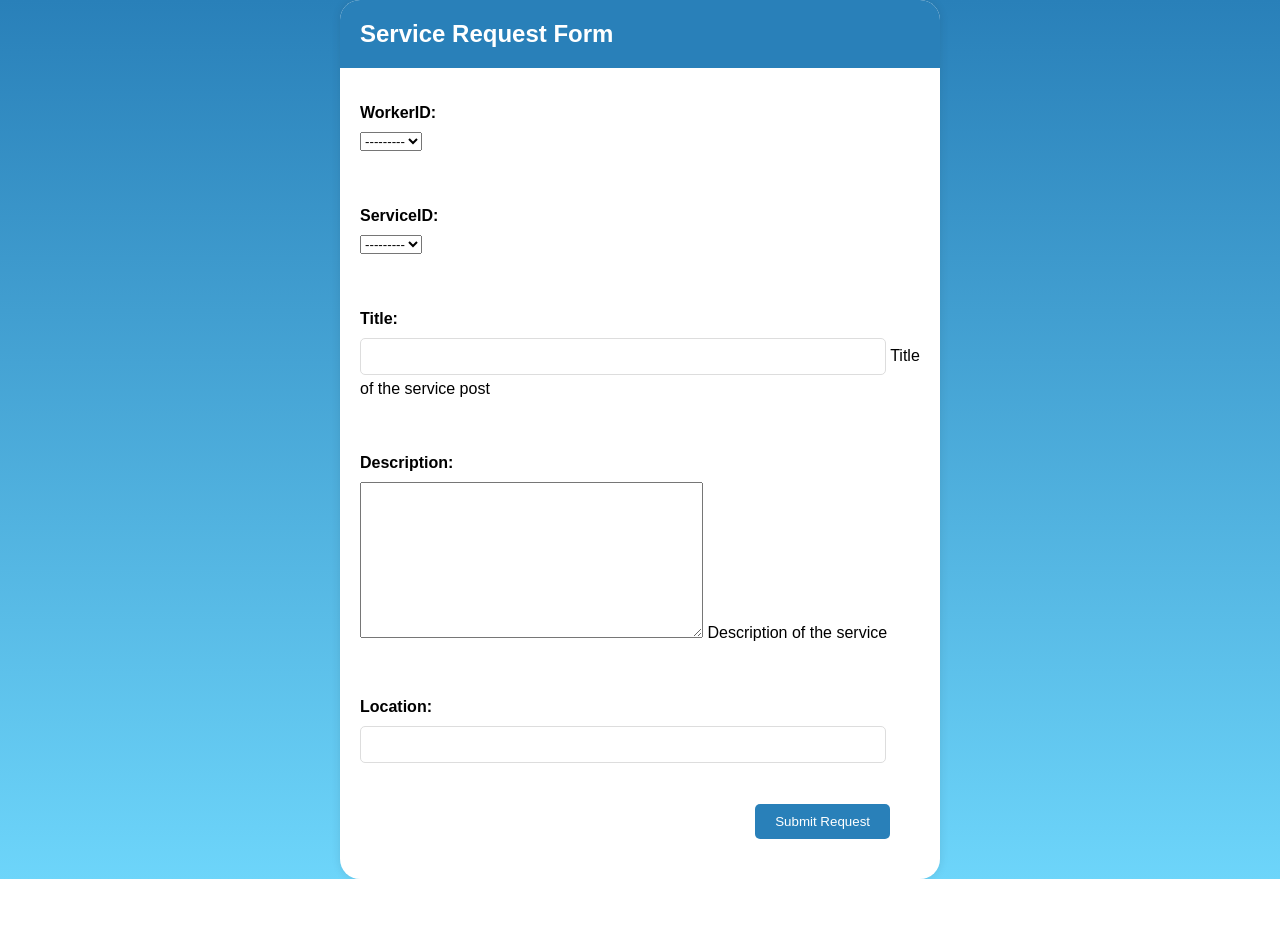
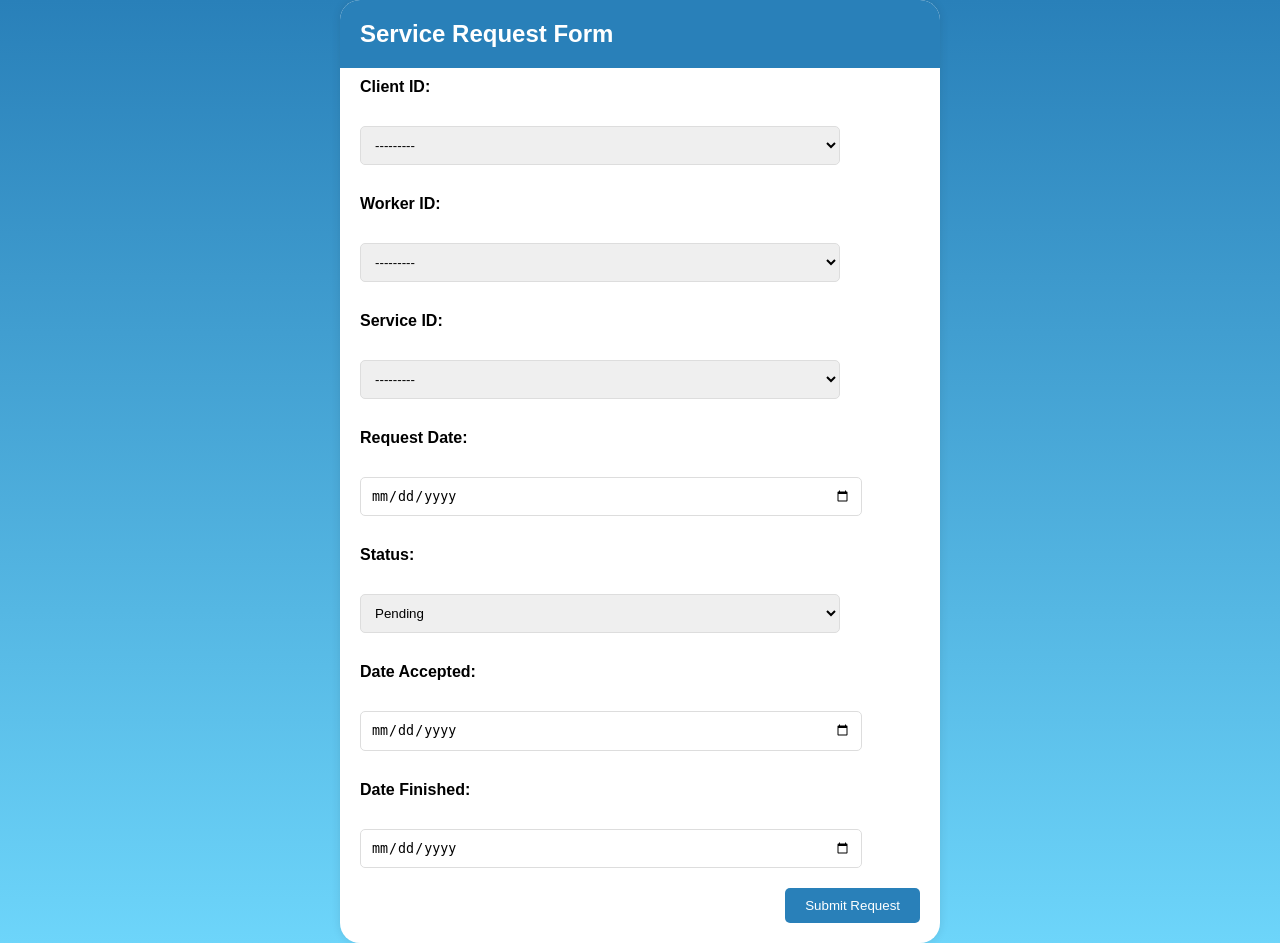
Before and after one commit to jmarcbalbada/ServiceYou, a Django app: template serviceyoufinal/servicerequest/templates/servicerequest.html in a window 1280 px wide. Before the commit the page ends 879 px from the top, so only its background shows below. Run offline with Django 5.2, Linux system fonts and the light colour scheme; the template is opened without the code that fills it: values that come from a table or form of the project are taken from there, others are empty.

Commit message:
Kurt - servicerequest

```diff
--- a/serviceyoufinal/account/models.py
+++ b/serviceyoufinal/account/models.py
@@ -49,9 +49,14 @@ class ServiceRequest(models.Model):
     workerID = models.ForeignKey(Worker, on_delete=models.CASCADE)
     serviceID = models.ForeignKey(Service, on_delete=models.CASCADE)
     requestDate = models.DateField()
-    status = models.IntegerField()
-    dateAccepted = models.DateField()
-    dateFinished = models.DateField()
+    SERVICE_STATUS_CHOICES = (
+        ('Pending', 'Pending'),
+        ('Completed', 'Completed'),
+        ('Cancelled', 'Cancelled'),
+    )
+    status = models.CharField(max_length=10, choices=SERVICE_STATUS_CHOICES, default='Pending')
+    dateAccepted = models.DateField(null=True, blank=True)
+    dateFinished = models.DateField(null=True, blank=True)
 
     def __str__(self):
         return str(self.requestID)
--- a/serviceyoufinal/servicerequest/forms.py
+++ b/serviceyoufinal/servicerequest/forms.py
@@ -1,10 +1,24 @@
+from datetime import timezone
+
 from django.forms import ModelForm
 from django import forms
 
-from serviceyoufinal.account.models import *
-
+from .models import ServiceRequest
 
 class ServiceRequestForm(forms.ModelForm):
     class Meta:
         model = ServiceRequest
         fields = ['clientID', 'workerID', 'serviceID', 'requestDate', 'status', 'dateAccepted', 'dateFinished']
+
+    def clean(self):
+        cleaned_data = super().clean()
+        status = cleaned_data.get('status')
+
+        if status == 'Accepted':
+            cleaned_data['dateAccepted'] = timezone.now()
+
+
+        if status == 'Completed':
+            cleaned_data['dateFinished'] = timezone.now()
+
+        return cleaned_data
--- a/serviceyoufinal/servicerequest/models.py
+++ b/serviceyoufinal/servicerequest/models.py
@@ -1,3 +1,4 @@
 from django.db import models
 import account.models
+from account.models import *
 # Create your models here.
--- a/serviceyoufinal/servicerequest/templates/servicerequest.html
+++ b/serviceyoufinal/servicerequest/templates/servicerequest.html
@@ -34,14 +34,17 @@
         form label {
             display: block;
             font-weight: bold;
-            margin-bottom: 10px;
+            margin: 10px;
+            margin-left:20px;
         }
 
         form input[type="text"],
-        form input[type="email"] {
-            width: 90%;
+        form input[type="email"],
+        form input[type="date"],
+        form select {
+            width: 80%;
             padding: 10px;
-            margin-bottom: 5px;
+            margin:20px;
             border: 1px solid #ddd;
             border-radius: 5px;
         }
@@ -54,8 +57,8 @@
             border-radius: 5px;
             cursor: pointer;
             float: right;
-            margin-right:50px;
-            margin-bottom: 40px;
+            margin-right: 20px;
+            margin-bottom: 20px;
         }
 
         form input[type="submit"]:hover {
@@ -67,7 +70,27 @@
     <form method="post">
         {% csrf_token %}
         <h2>Service Request Form</h2>
-        {{form.as_p}}
+
+        <label>Client ID:</label>
+        {{ form.clientID }}
+
+        <label>Worker ID:</label>
+        {{ form.workerID }}
+
+        <label>Service ID:</label>
+        {{ form.serviceID }}
+
+        <label>Request Date:</label>
+        <input type="date" name="requestDate" value="{% if form.requestDate.value %}{{ form.requestDate.value|date:'Y-m-d' }}{% endif %}">
+
+        <label>Status:</label>
+        {{ form.status }}
+
+        <label>Date Accepted:</label>
+        <input type="date" name="dateAccepted" value="{% if form.dateAccepted.value %}{{ form.dateAccepted.value|date:'Y-m-d' }}{% endif %}">
+        <label>Date Finished:</label>
+        <input type="date" name="dateFinished" value="{% if form.dateFinished.value %}{{ form.dateFinished.value|date:'Y-m-d' }}{% endif %}">
+
             <input type="submit" value="Submit Request">
         </form>
 </body>
--- a/serviceyoufinal/serviceyoufinal/settings.py
+++ b/serviceyoufinal/serviceyoufinal/settings.py
@@ -41,6 +41,7 @@ INSTALLED_APPS = [
     'payrequest',
     'postservice',
     'rateservice',
+    'servicerequest'
 ]
 
 MIDDLEWARE = [
--- a/serviceyoufinal/serviceyoufinal/urls.py
+++ b/serviceyoufinal/serviceyoufinal/urls.py
@@ -20,5 +20,6 @@ from django.urls import path, include
 urlpatterns = [
     path('admin/', admin.site.urls),
     path('postservice/', include('postservice.urls')),
+    path('servicerequest/', include('servicerequest.urls')),
     path('', include('account.urls')),
 ]
```
Also changed, not shown: serviceyoufinal/account/migrations/0005_alter_servicerequest_dateaccepted_and_more.py (added).
